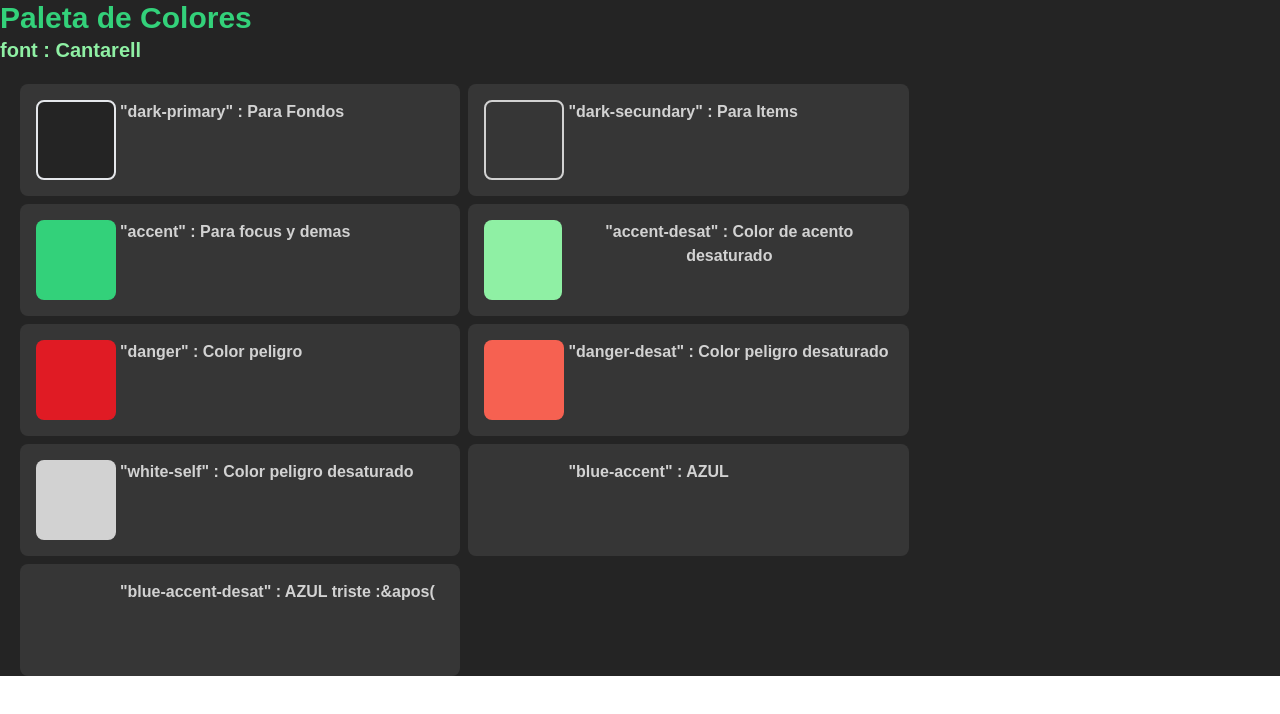
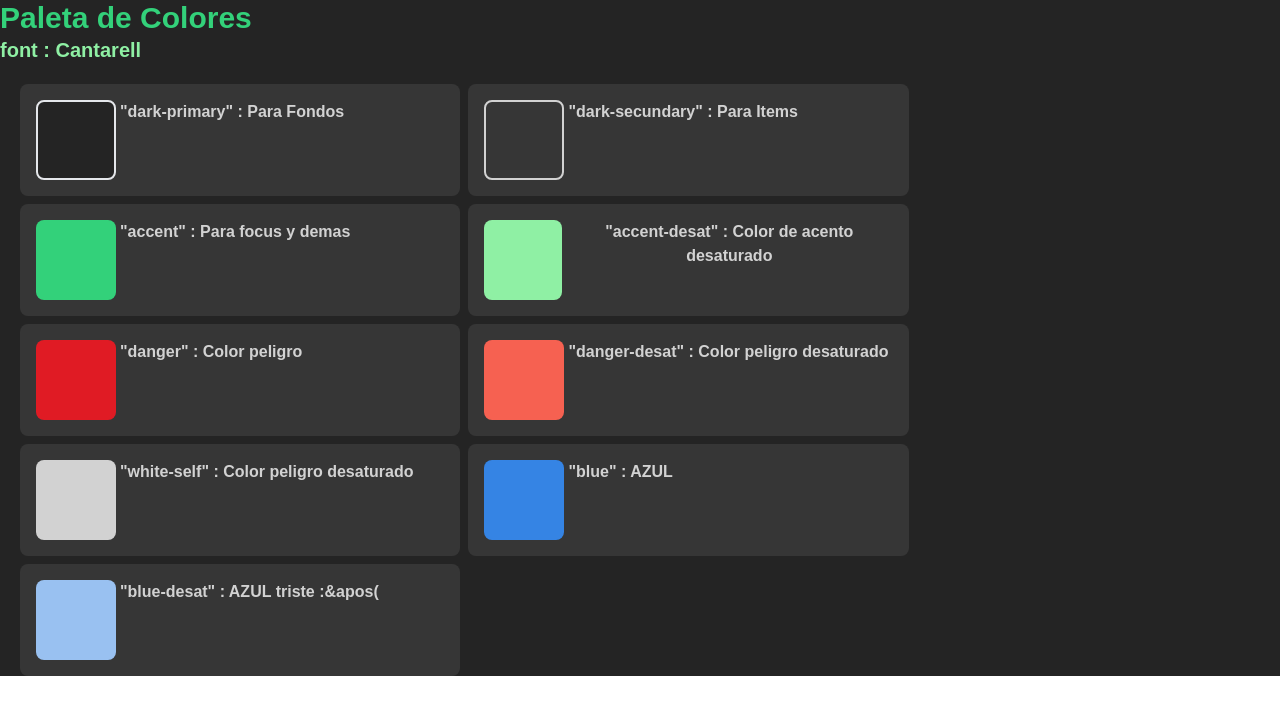
Before and after one commit to lucaspintos909/gestor-gastos-personales, a Next.js app: page /colors in a window 1280 px wide. Shown: the top 714 px of the page. Built offline with nearby package versions, Linux system fonts and the light colour scheme.

Commit message:
changed references from blue-accent to new blue color

```diff
--- a/pages/colors.js
+++ b/pages/colors.js
@@ -48,12 +48,12 @@ export default function Colors() {
                     <h2 className="text-white-self font-bold  text-center whitespace-normal">&quot;white-self&quot; : Color peligro desaturado </h2>
                 </div>
                 <div className="flex flex-row gap-1 bg-dark-secundary rounded-lg p-4 outline outline-offset-1 outline-transparent hover:outline-accent">
-                    <div className="w-20 h-20 bg-blue-accent rounded-lg"></div>
-                    <h2 className="text-white-self font-bold  text-center whitespace-normal">&quot;blue-accent&quot; : AZUL </h2>
+                    <div className="w-20 h-20 bg-blue rounded-lg"></div>
+                    <h2 className="text-white-self font-bold  text-center whitespace-normal">&quot;blue&quot; : AZUL </h2>
                 </div>
                 <div className="flex flex-row gap-1 bg-dark-secundary rounded-lg p-4 outline outline-offset-1 outline-transparent hover:outline-accent">
-                    <div className="w-20 h-20 bg-blue-accent-desat rounded-lg"></div>
-                    <h2 className="text-white-self font-bold  text-center whitespace-normal">&quot;blue-accent-desat&quot; : AZUL triste :&apos( </h2>
+                    <div className="w-20 h-20 bg-blue-desat rounded-lg"></div>
+                    <h2 className="text-white-self font-bold  text-center whitespace-normal">&quot;blue-desat&quot; : AZUL triste :&apos( </h2>
                 </div>
             </div>
         </div>
```
